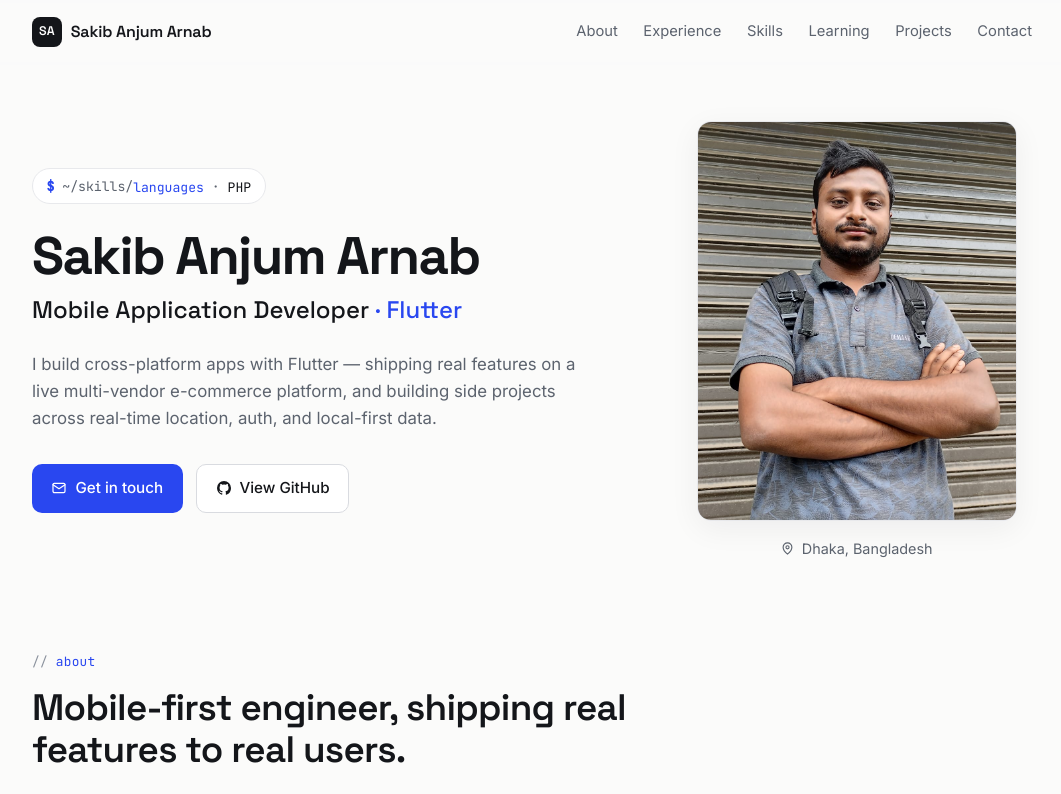
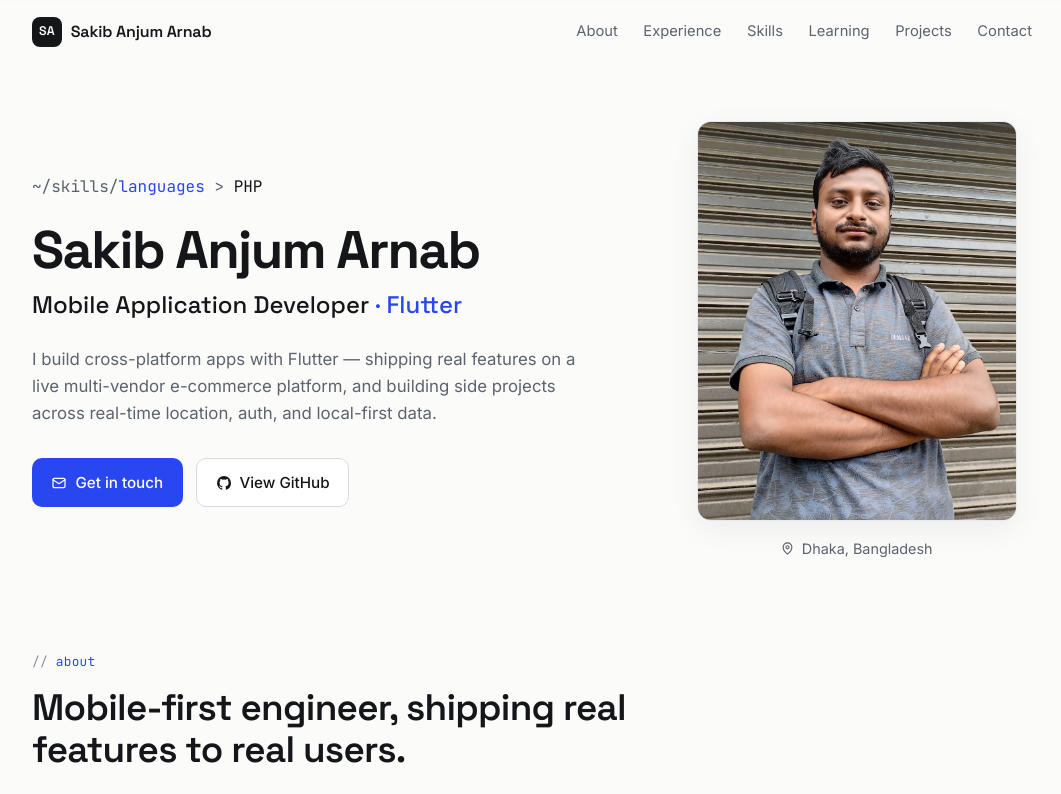
Before and after one commit to anjumArnab/me, a React (Vite) app: page / in a window 1280 px wide. Shown: the top 794 px of the page, without its empty margins (108-1169 px from the left). Built offline with nearby package versions, Linux system fonts and the light colour scheme.

Commit message:
alignment issue fix

```diff
--- a/src/components/Hero.css
+++ b/src/components/Hero.css
@@ -12,33 +12,26 @@
 
 .hero__status {
   font-family: var(--font-mono);
-  font-size: clamp(0.68rem, 2.5vw, 0.82rem);
+  font-size: clamp(0.85rem, 2.2vw, 1rem);
+  line-height: 1.4;
   color: var(--muted);
-  background: var(--surface);
-  border: 1px solid var(--line);
-  border-radius: 999px;
-  padding: 0.4rem 0.85rem;
   display: inline-block;
   max-width: 100%;
   margin-bottom: 1.5rem;
-}
-
-.hero__prompt {
-  color: var(--accent);
-  font-weight: 700;
 }
 
 /* Rolling skills in the status line */
 .roll {
   display: inline-block;
   overflow: hidden;
-  height: 1.25em;
-  line-height: 1.25em;
+  height: 1.4em;
+  line-height: 1.4em;
   vertical-align: bottom;
 }
 
 .roll__word {
-  display: inline-block;
+  display: block;
+  line-height: 1.4em;
   white-space: nowrap;
   color: var(--ink);
   animation: roll-up 0.45s cubic-bezier(0.2, 0.7, 0.2, 1);
--- a/src/components/Hero.jsx
+++ b/src/components/Hero.jsx
@@ -20,7 +20,6 @@ export default function Hero() {
         <div className="hero__col">
           {/* Terminal-style status line — the signature motif */}
           <p className="hero__status">
-            <span className="hero__prompt">$</span>{' '}
             <RollingSkill items={rollingSkills} />
           </p>
 
--- a/src/components/RollingSkill.jsx
+++ b/src/components/RollingSkill.jsx
@@ -24,7 +24,7 @@ export default function RollingSkill({ items, interval = 1900 }) {
           {cur.path}
         </span>
       </span>
-      {' · '}
+      {' > '}
       <span className="roll">
         <span className="roll__word" key={i}>
           {cur.word}
```
